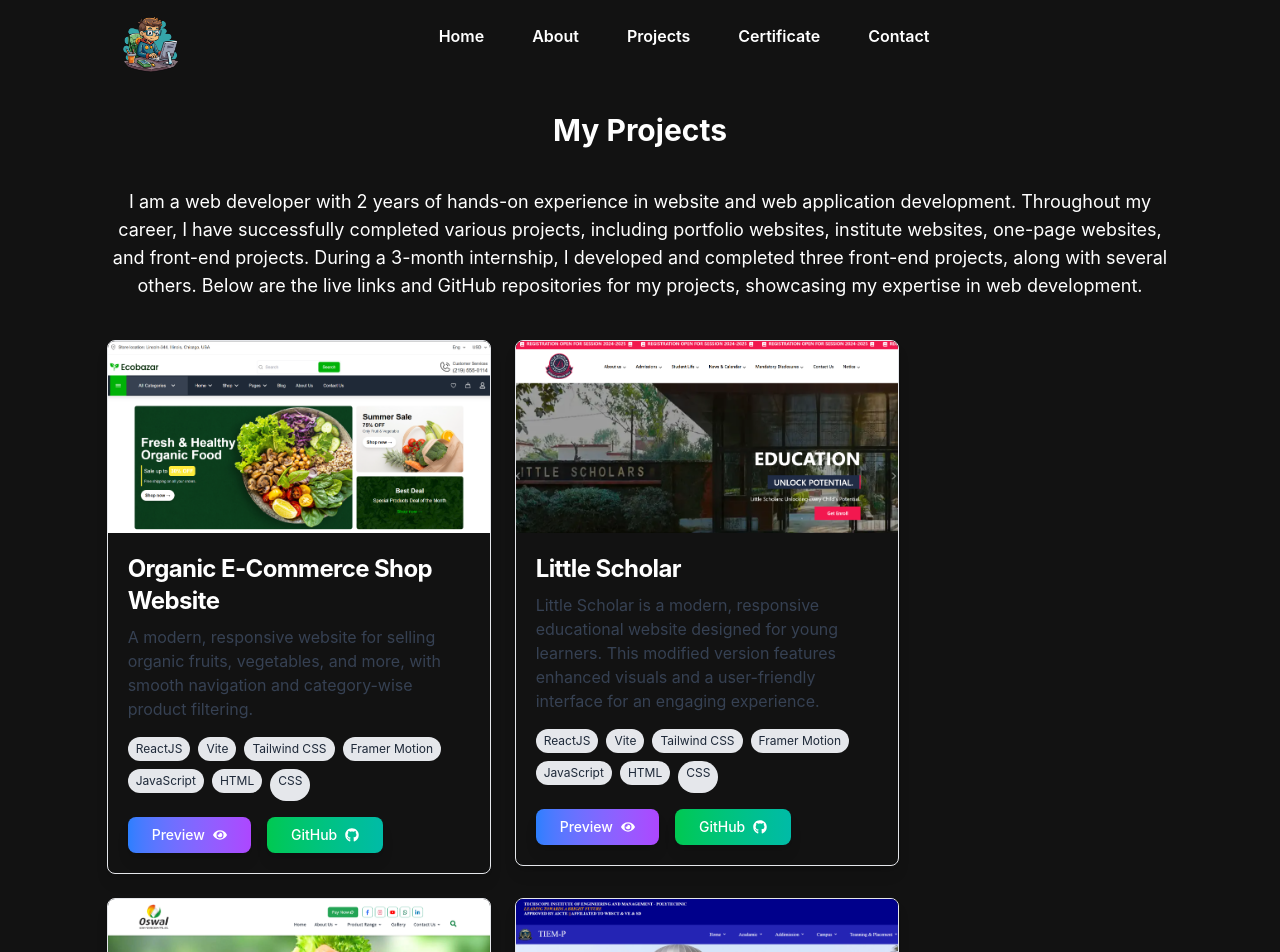
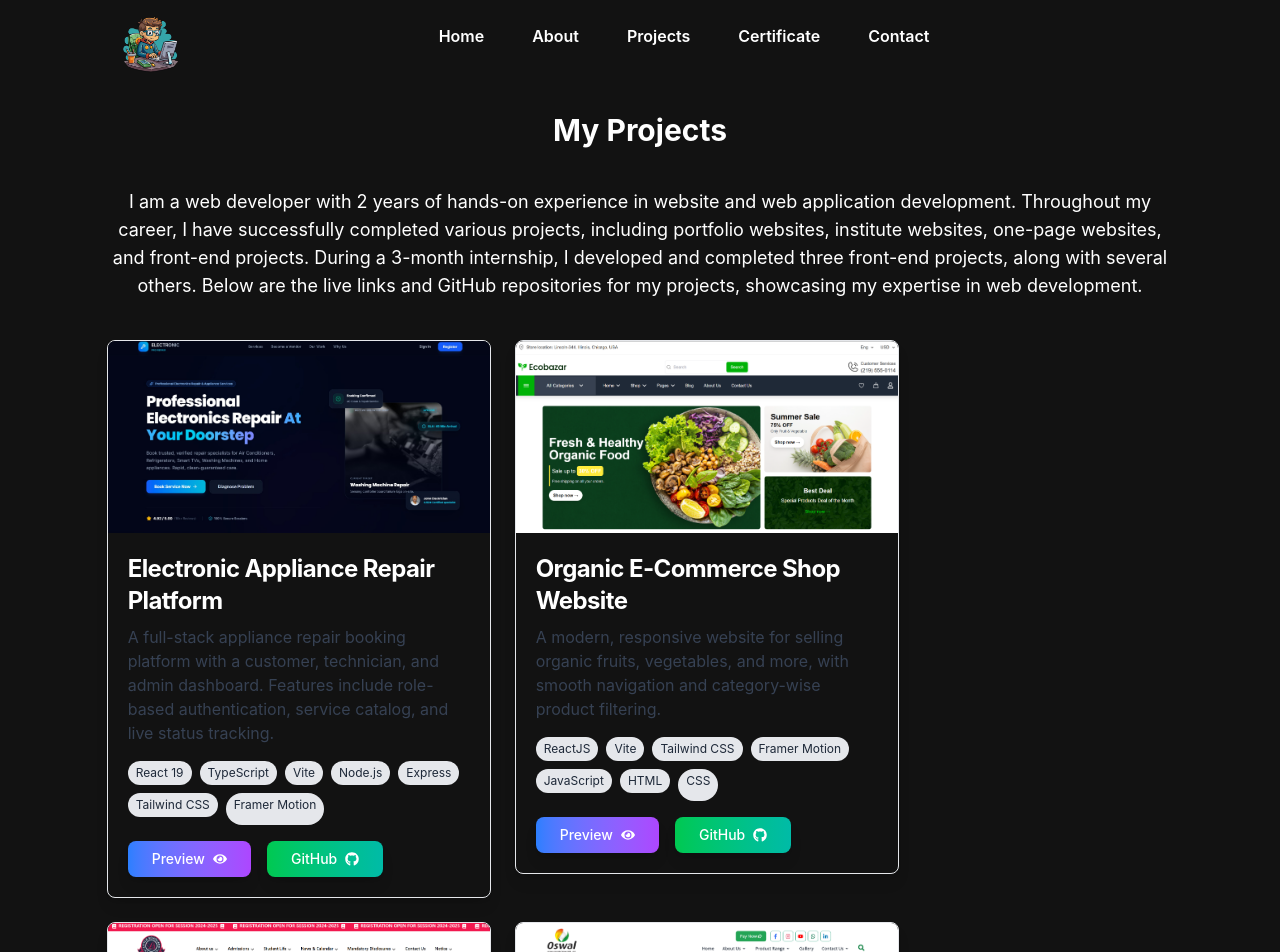
Before and after one commit to AshiqueHussain00/Ashique_Portfolio, a React (Vite) app: page /projects in a window 1280 px wide. Shown: the top 952 px of the page. Built offline with nearby package versions, Linux system fonts and the light colour scheme.

Commit message:
new project added

```diff
--- a/src/data/Projects-data.js
+++ b/src/data/Projects-data.js
@@ -11,7 +11,27 @@ import intro_section_with_responsiveness from '../assets/Projects images/intro s
 import css_design_task from '../assets/Projects images/css design task.png'
 import yoga_website from '../assets/Projects images/yoga website.png'
 import happy_website from '../assets/Projects images/happy website.png'
+import electronicRepairImage from '../assets/Projects images/electronicRepairImage.jpg'
 export const cardData = [
+    {
+    id: 0, // You can change this ID based on your list order
+    title: "Electronic Appliance Repair Platform",
+    description: "A full-stack appliance repair booking platform with a customer, technician, and admin dashboard. Features include role-based authentication, service catalog, and live status tracking.",
+    image: electronicRepairImage, // Make sure to import the image at the top of your file
+    link1: "https://electronic-repair-app.vercel.app/",
+    buttonText1: "Preview",
+    buttonText2: "GitHub",
+    link2: "https://github.com/AshiqueHussain00/electronic-repair-app",
+    technologies: [
+        "React 19",
+        "TypeScript",
+        "Vite",
+        "Node.js",
+        "Express",
+        "Tailwind CSS",
+        "Framer Motion"
+    ],
+},
     {
         id: 1,
         title: "Organic E-Commerce Shop Website",
```
Also changed, not shown: src/assets/Projects images/electronicRepairImage.jpg (added).
